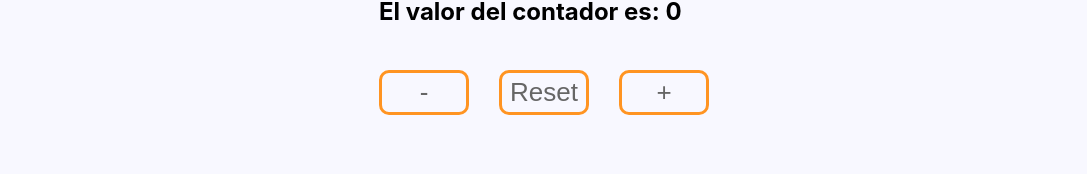
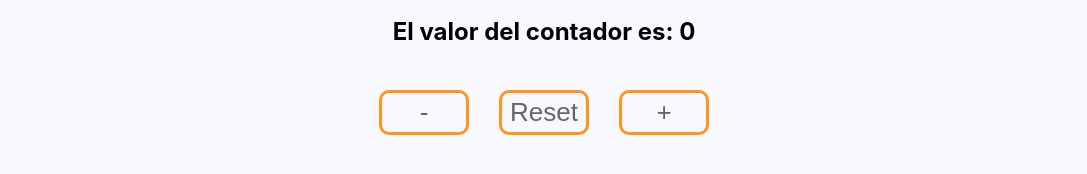
Before and after one commit to maksudxx/React-UTN, a React (Vite) app in the folder practica-uno/: page / in a window 1280 px wide. Shown: the part 1458-1632 px from the top of the page, without its empty margins (96-1183 px from the left). Built offline with nearby package versions, Linux system fonts and the light colour scheme.

Commit message:
styles component counter changed

```diff
--- a/practica-uno/src/components/counter/Counter.jsx
+++ b/practica-uno/src/components/counter/Counter.jsx
@@ -8,6 +8,7 @@ export const Counter = () => {
       <h1 className={styles.title}>COUNTER</h1>
       <p className={styles.counter}>El valor del contador es: {count}</p>
 
+      <div>
         <button onClick={() => setCount(count - 1)} className={styles.button}>
           -
         </button>
@@ -21,5 +22,6 @@ export const Counter = () => {
           +
         </button>
       </div>
+    </div>
   );
 };
--- a/practica-uno/src/components/counter/Counter.module.css
+++ b/practica-uno/src/components/counter/Counter.module.css
@@ -1,15 +1,19 @@
 .container {
   margin-top: 50px;
   height: 300px;
+  width: 80%;
+  display: flex;
+  flex-direction: column;
+  align-items: center;
 }
 .title {
   color: #ff9422;
   margin-bottom: 20px;
 }
 
-.counter{
-    font-size: 1.5rem;
-    font-weight: bold;
+.counter {
+  font-size: 1.5rem;
+  font-weight: bold;
 }
 
 .button {
```
Lines whose indentation alone changed are shown as unchanged.
